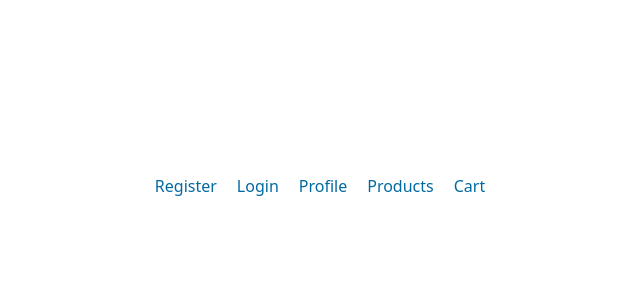
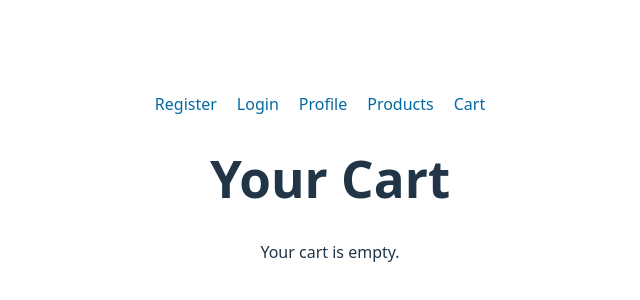
Before and after one commit to antonovmike/demo_store, a React (Vite) app in the folder demo-store-client/: page /#/cart in a window 1280 px wide. Shown: the part 214-514 px from the top of the page, without its empty margins (310-950 px from the left). Built offline with nearby package versions, Linux system fonts and the light colour scheme.

Commit message:
[IMP] CartPage imported to App.jsx. Created new rout /cart. Added logic for empty cart

```diff
--- a/demo-store-client/src/App.jsx
+++ b/demo-store-client/src/App.jsx
@@ -1,6 +1,7 @@
 import { Link, Routes, Route, HashRouter } from "react-router-dom";
 import { AuthProvider } from "./context/AuthContext";
 import { CartProvider } from "./context/CartContext";
+import CartPage from "./components/CartPage";
 import RegisterForm from "./components/RegisterForm";
 import LoginForm from "./components/LoginForm";
 import ProfilePage from "./components/ProfilePage";
@@ -24,6 +25,7 @@ function App() {
             <Route path="/login" element={<LoginForm />} />
             <Route path="/profile" element={<ProfilePage />} />
             <Route path="/products" element={<ProductsPage />} />
+            <Route path="/cart" element={<CartPage />} />
           </Routes>
         </HashRouter>
       </CartProvider>
--- a/demo-store-client/src/components/CartPage.jsx
+++ b/demo-store-client/src/components/CartPage.jsx
@@ -1,4 +1,17 @@
 import React, { useContext } from "react";
 import { CartContext } from "../context/CartContext";
 
-export default function CartPage() {}
+export default function CartPage() {
+  const { items } = useContext(CartContext);
+
+  if (items.length === 0) {
+    return (
+      <div className="p-4">
+        <h1 className="text-xl font-bold mb-4">Your Cart</h1>
+        <p>Your cart is empty.</p>
+      </div>
+    );
+  }
+
+  // Implementation for displaying cart items
+}
```
